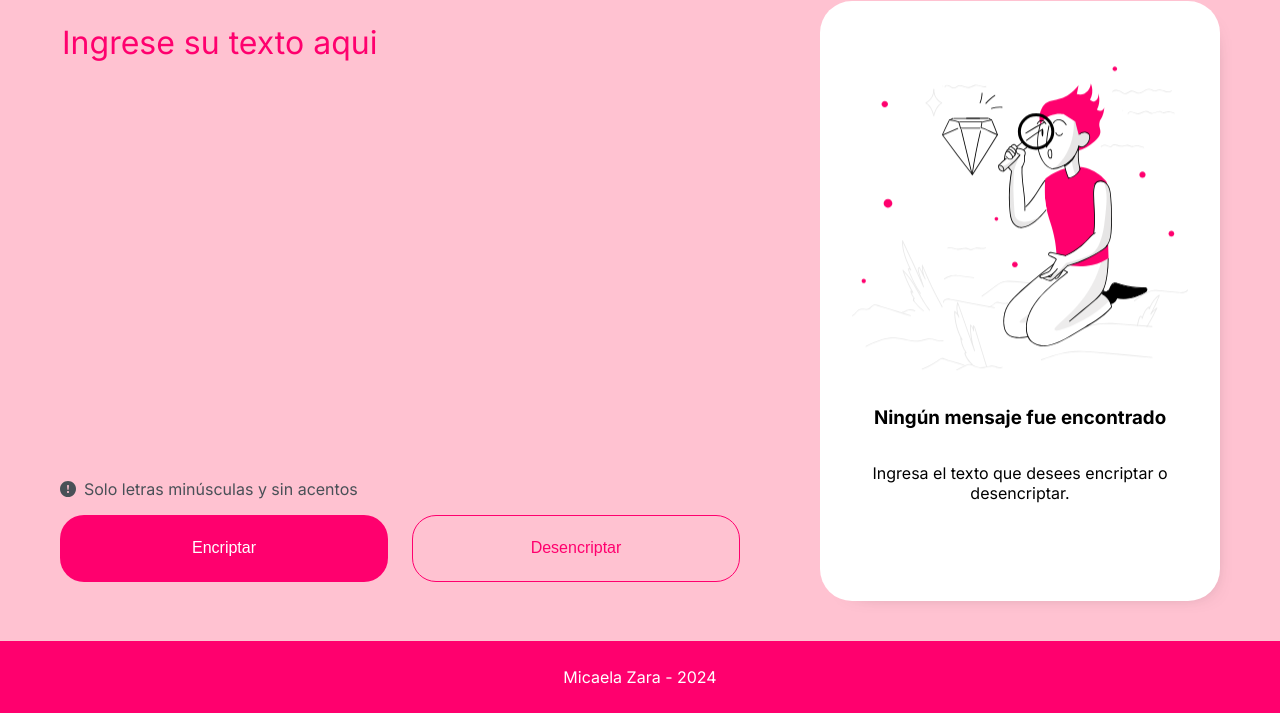
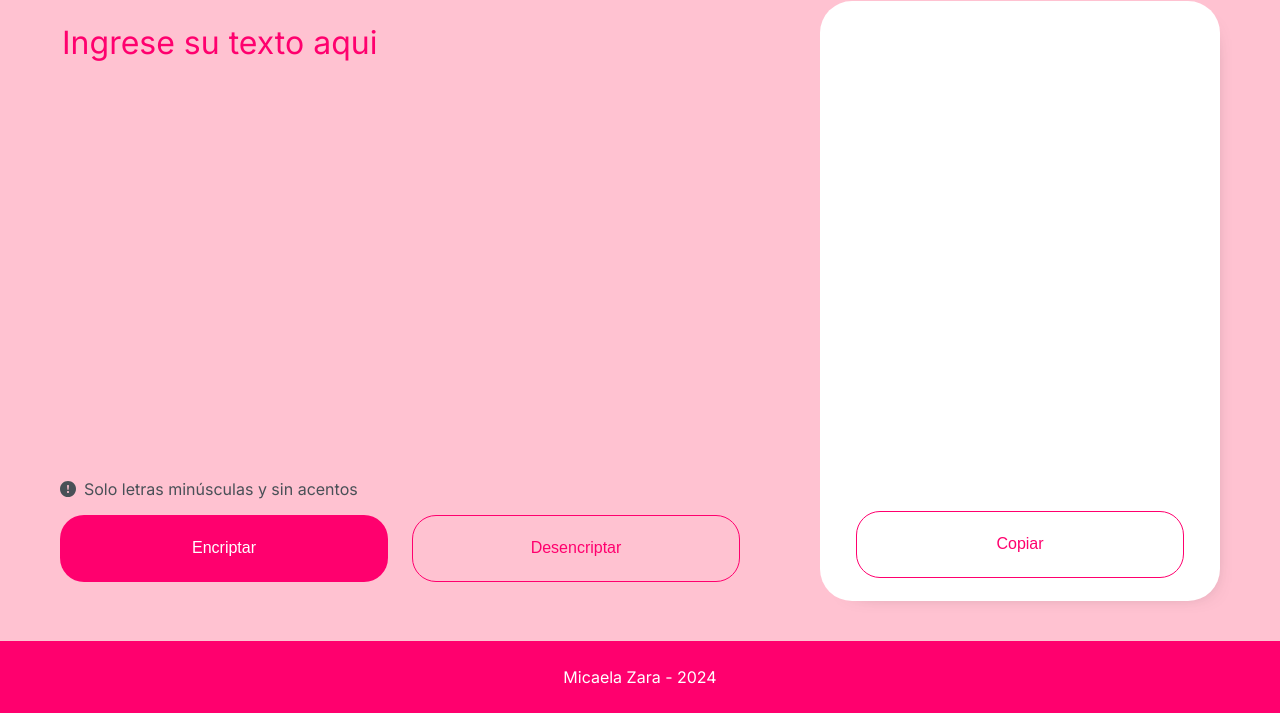
Before and after one commit to micazara/alura-challenge-encriptador, a plain HTML site: page index.html in a window 1280 px wide. Both pictures are taken after a click on the button "Encriptar". Shown: the part 91-804 px from the top of the page. Drawn offline with Linux system fonts and the light colour scheme.

Commit message:
Encriptar/Codificar

```diff
--- a/css/alt.css
+++ b/css/alt.css
@@ -155,7 +155,7 @@ button {
 }
 
 #texto-resultado{
-    color: #495057;
+    color: #FB6F92;
     font-size: 24px;
 }
 
--- a/index.html
+++ b/index.html
@@ -23,18 +23,18 @@
                     <p class="aviso"><img src="img/exclamation.svg" alt="Icono de exclamación">Solo letras minúsculas y
                         sin acentos</p>
                     <section class="botones">
-                        <button class="boton-rosa">Encriptar</button>
-                        <button class="boton-blanco">Desencriptar</button>
+                        <button onclick="botonEncriptar()" class="boton-rosa">Encriptar</button>
+                        <button onclick="botonDesencriptar()" class="boton-blanco">Desencriptar</button>
                     </section>
                 </section>
             </div>
             <div class="panel-derecho">
                 <img class="img-munieco" src="img/munieco.svg" alt="">
                 <h3>Ningún mensaje fue encontrado</h3>
-                <p>Ingresa el texto que desees encriptar o desencriptar.</p>
+                <p class="mensaje-inicio">Ingresa el texto que desees encriptar o desencriptar.</p>
                 <div class="texto-resultado-contenedor">
                     <textarea name="texto-resultado" id="texto-resultado" rows="10" cols="20"></textarea>
-                    <button href="" class="boton-blanco boton-copiar">Copiar</button>
+                    <button href="" class="boton-blanco boton-copiar" id="copiar">Copiar</button>
                 </div>
             </div>
         </div>
@@ -42,6 +42,7 @@
     <footer>
         <p>Micaela Zara - 2024</p>
     </footer>
+    <script src="script.js"></script>
 </body>
 
 </html>
--- /dev/null
+++ b/script.js
@@ -0,0 +1,32 @@
+texto = document.getElementById("texto"); // textarea a encriptar o desencriptar
+resultado = document.getElementById("texto-resultado");
+
+function botonEncriptar() {
+    textoEncriptado = encriptar(texto.value.toLowerCase())
+    document.querySelector(".img-munieco").style.display = "none";
+    document.querySelector("h3").style.display = "none";
+    document.querySelector(".mensaje-inicio").style.display = "none";
+    // mostrar el textarea
+    resultado.value = textoEncriptado;
+    document.getElementById("texto-resultado").style.display = "block";
+    document.querySelector(".texto-resultado-contenedor").style.display="flex";
+    document.getElementById("copiar").style.display="block";
+}
+
+function encriptar(textoAEncriptar) {
+    let llaves = [
+        ["e", "enter"],
+        ["i", "imes"],
+        ["a", "ai"],
+        ["o", "ober"],
+        ["u", "ufat"]
+    ];
+    for (let index = 0; index < llaves.length; index++) {
+        if (textoAEncriptar.includes(llaves[index][0])) {
+            textoAEncriptar = textoAEncriptar.replaceAll(llaves[index][0], llaves[index][1])
+        }
+
+    }
+    return textoAEncriptar;
+
+}
```
